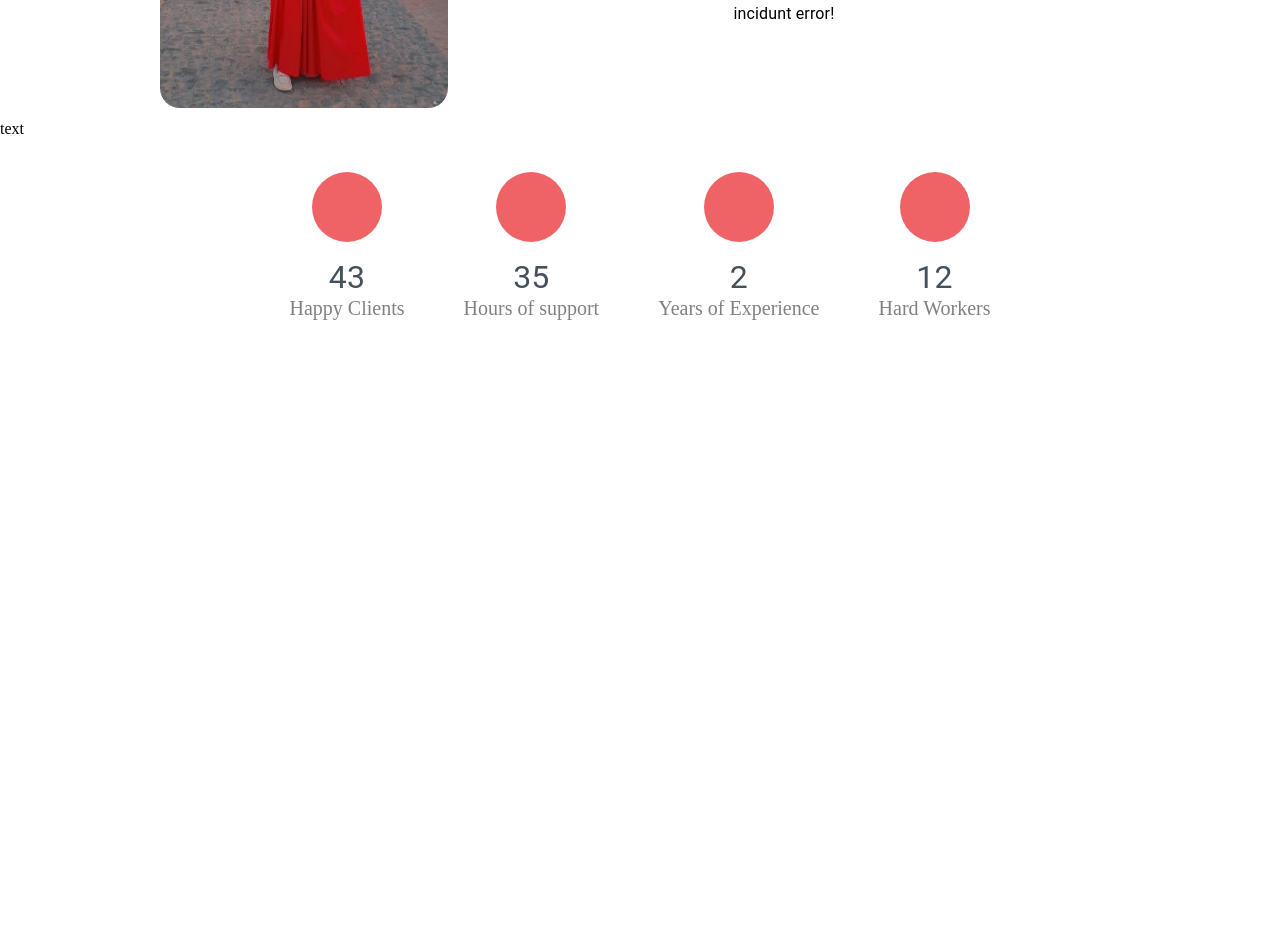
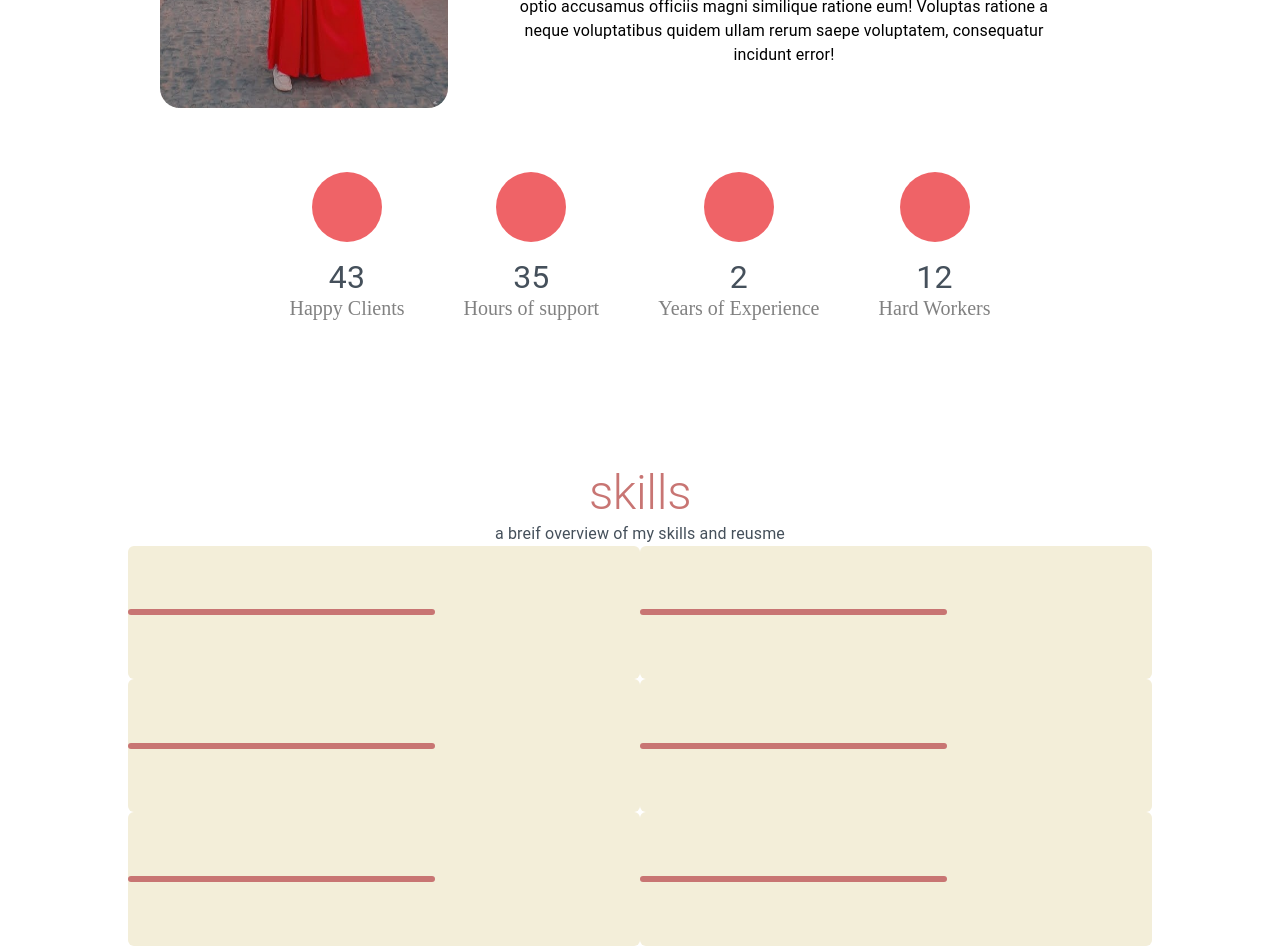
Before and after one commit to Nemo97-76/new-portfolio, a React (Vite) app: page / in a window 1280 px wide. Shown: the part 1400-2346 px from the top of the page. Before the commit the page ends 1720 px from the top, so only its background shows below. Built offline with nearby package versions, Linux system fonts and the light colour scheme; some icons are missing.

Commit message:
adding skills component

```diff
--- a/src/App.css
+++ b/src/App.css
@@ -129,17 +129,18 @@ body {
 /*about*/
 .about {
   width: 80%;
-  height: 70vh;
   margin: 5rem auto;
   display: flex;
   flex-direction: column;
+  text-align: center;
   justify-content: space-between;
-  text-align: center;
 }
 
-.about h2 {
+.about h2,
+.skills h2 {
   color: var(--primary-color);
   font-size: 3rem;
+  text-align: center;
 }
 
 .about-span {
@@ -149,6 +150,7 @@ body {
   font-size: 1.25rem !important;
   line-height: 1.25;
   padding: 25px;
+  text-align: center;
 }
 
 .about-box {
@@ -187,7 +189,8 @@ body {
   width: 100%;
   justify-content: space-evenly;
 }
-.email-details{
+
+.email-details {
   font-size: 1rem;
   width: 120px;
 }
@@ -215,7 +218,7 @@ body {
 }
 
 .counter-icon {
-  font-size: 3rem !important;
+  font-size: 2.5rem !important;
   color: white !important;
   margin-top: 50%;
   transform: translateY(-50%);
@@ -240,16 +243,38 @@ body {
 }
 
 /*Skills*/
+.skills-p {
+  color: var(--secondary-text);
+  font-size: 1rem;
+  text-align: center;
+}
+
+.skills-box {
+  width: 80%;
+  height: 50vh;
+  margin: 0 auto;
+  display: grid;
+  grid-template-columns: repeat(2, 1fr);
+}
+
+
+.linerProgress {
+  width: 100%;
+  border-radius: 10px;
+  color: var(--primary-color) !important;
+  background-color: var(--color4) !important;
+}
 
 @media (max-width:1070px) {
-  .email-details{
+  .email-details {
     width: max-content;
     text-align: center;
   }
+
   .detials-lists {
     flex-direction: column;
     width: max-content;
-    margin:3vh auto;
+    margin: 3vh auto;
   }
 
 
--- a/src/App.jsx
+++ b/src/App.jsx
@@ -1,3 +1,4 @@
+import { Typography } from "@mui/material";
 import "./App.css";
 import About from "./components/About.jsx";
 import Home from "./components/Home.jsx";
@@ -10,7 +11,7 @@ const App = () => {
       <Home />
       <About />
       <Skills />
-    </>
+  </>
   );
 };
 
--- a/src/components/About.jsx
+++ b/src/components/About.jsx
@@ -7,7 +7,6 @@ import HeadsetMicRoundedIcon from "@mui/icons-material/HeadsetMicRounded";
 import FolderSpecialRoundedIcon from "@mui/icons-material/FolderSpecialRounded";
 import PeopleRoundedIcon from "@mui/icons-material/PeopleRounded";
 const About = () => {
-  //TODO:"fix email p width in small screen"
   return (
     <div className="about" id="about">
       <Typography variant="h2" className="about-heading">
@@ -226,7 +225,6 @@ const About = () => {
           </Typography>
         </Box>
       </Box>
-
     </div>
   );
 };
--- a/src/components/Skills.jsx
+++ b/src/components/Skills.jsx
@@ -1,10 +1,25 @@
 import { Box, Typography } from "@mui/material";
-import React from "react";
 import "../App.css";
+import { LinearProgress } from "@mui/joy";
 const Skills = () => {
   return (
     <div id="skills" className="skills">
-      text
+<Typography variant="h2" >
+  skills
+</Typography>
+<Typography >
+  <p variant="p" className="skills-p">
+  a breif overview of my skills and reusme
+</p>
+</Typography>
+<Box className="skills-box">
+  <LinearProgress determinate value={60} className="linerProgress"/>
+  <LinearProgress determinate value={60} className="linerProgress"/>
+  <LinearProgress determinate value={60} className="linerProgress"/>
+  <LinearProgress determinate value={60} className="linerProgress"/>
+  <LinearProgress determinate value={60} className="linerProgress"/>
+  <LinearProgress determinate value={60} className="linerProgress"/>
+</Box>
     </div>
   );
 };
```
